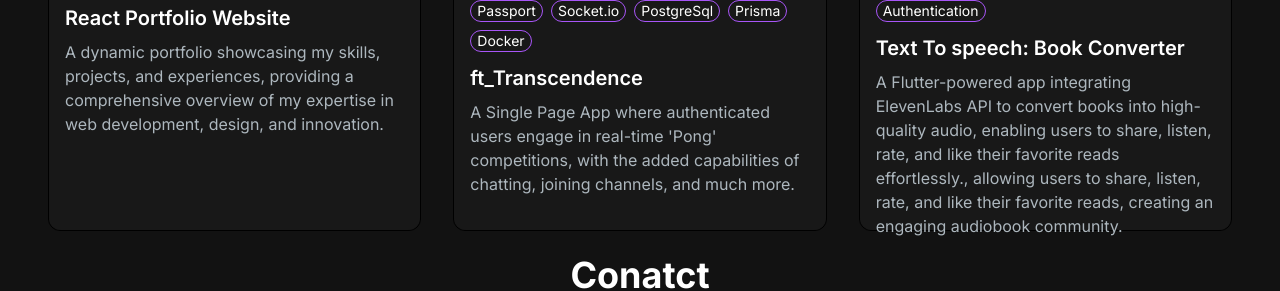
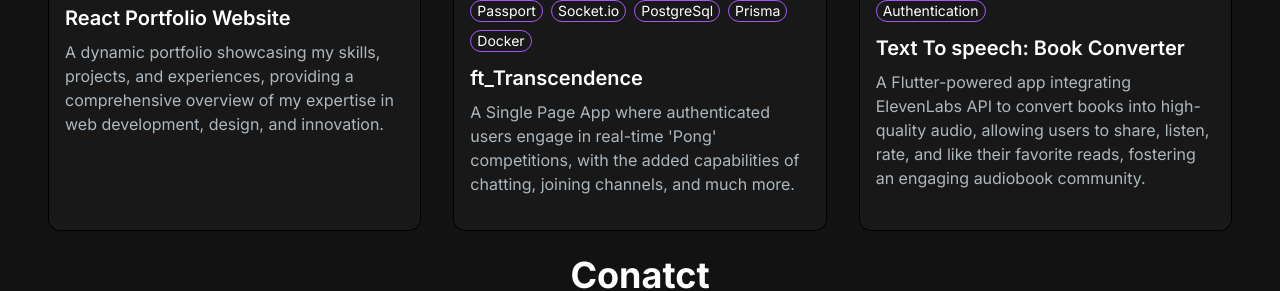
Before and after one commit to ahammamlho/Portfolio, a Next.js app: page / in a window 1280 px wide. Shown: the part 1643-1934 px from the top of the page. Built offline with nearby package versions, Linux system fonts and the light colour scheme.

Commit message:
update description

```diff
--- a/src/app/components/ProjectSection.tsx
+++ b/src/app/components/ProjectSection.tsx
@@ -62,7 +62,7 @@ const ProjectSection = () => {
       gitUrl:
         'https://apps.apple.com/fr/app/text-to-speech-book-converter/id6470936253?platform=iphone',
       description:
-        'A Flutter-powered app integrating ElevenLabs API to convert books into high-quality audio, enabling users to share, listen, rate, and like their favorite reads effortlessly., allowing users to share, listen, rate, and like their favorite reads, creating an engaging audiobook community.',
+        'A Flutter-powered app integrating ElevenLabs API to convert books into high-quality audio, allowing users to share, listen, rate, and like their favorite reads, fostering an engaging audiobook community.',
       tags: ['Dart', 'Flutter', 'Supabase', 'Api', 'Authentication'],
     },
   ];
```
